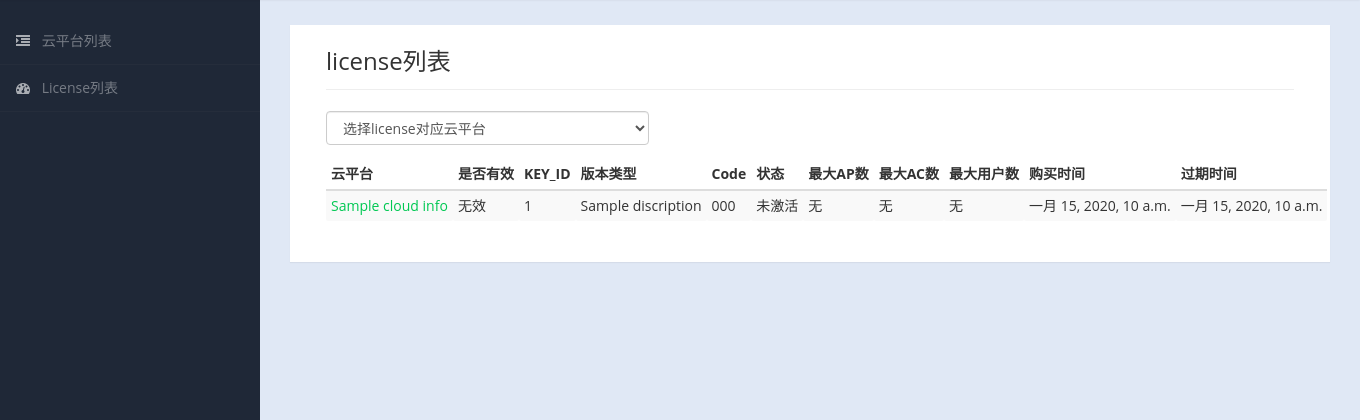
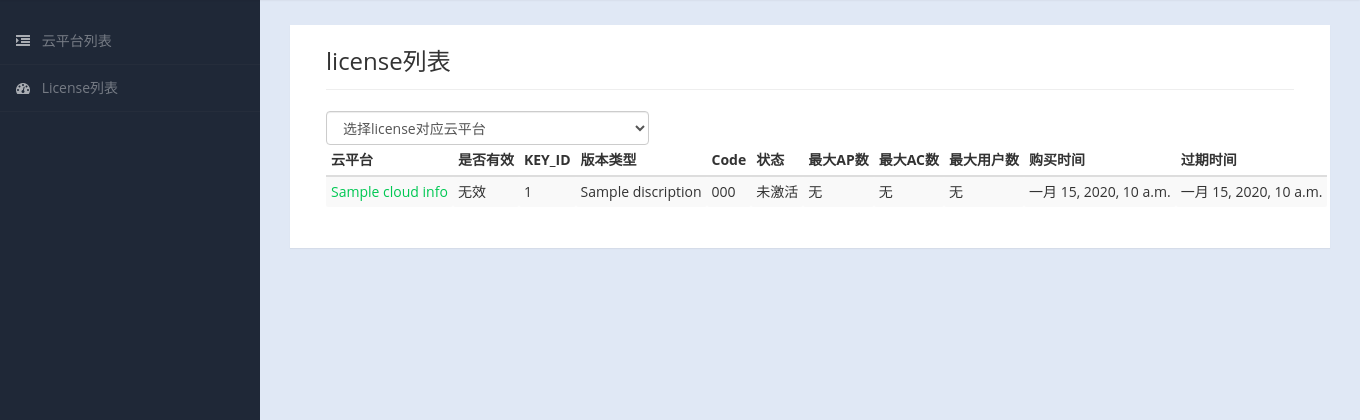
Before and after one commit to lorie-yy/WeChat-R-P_C-API, a Django app: template bdlicense/adminbd/templates/index.html in a window 1360 px wide. Shown: the part 62-482 px from the top of the page. Run offline with Django 3.2, Linux system fonts and the light colour scheme; the template is opened without the code that fills it: most values are stand-ins (such as "Sample title", 1, 10 or a date in 2020); data that the repository does not hold is empty; some libraries are stand-ins or nearby versions.

Commit message:
some bug

```diff
--- a/bdlicense/adminbd/templates/index.html
+++ b/bdlicense/adminbd/templates/index.html
@@ -11,7 +11,6 @@
                     <hr/>
                 </div>
                 <div class="panel-body">
-                    <div class="clearfix">
                         <div class="col-sm-4 left" style="padding: 0">
                             <select onchange="selectCloud()" class="form-control" id="cloud_info" name="cloud_info" >
                                 <option value="" disabled="" selected="">选择license对应云平台</option>
@@ -20,11 +19,6 @@
                                 {% endfor %}
                             </select>
                         </div>
-                    </div>
-
-                    <div class="clearfix col-md-2 col-md-offset-10" style="margin-top: 13px;">
-
-                    </div>
                     <table class="table table-striped table-condensed table-hover responsive-table">
                         <thead>
                             <tr>
--- a/bdlicense/adminbd/templates/user_added.html
+++ b/bdlicense/adminbd/templates/user_added.html
@@ -36,7 +36,7 @@
                                 <label class="col-sm-3 control-label" for="super_user" >管理员等级:</label>
                                 <div class="col-sm-4">
                                     <select onchange="func()" class="form-control" id="super_user" name="super_user" >
-                                        <option id="bao-month" value="2">工厂管理员</option>
+{#                                        <option id="bao-month" value="2">工厂管理员</option>#}
                                         <option id="bao-month" value="1">超级管理员</option>
                                         <option id="bao-month" value="0">销售管理员</option>
                                     </select>
--- a/bdlicense/adminbd/templates/user_list.html
+++ b/bdlicense/adminbd/templates/user_list.html
@@ -24,7 +24,6 @@
                     <hr/>
                 </div>
                 <div class="panel-body">
-                    <div class="clearfix">
                     <table class="table table-striped table-condensed table-hover">
                         <thead>
                             <tr>
@@ -40,7 +39,7 @@
                                      <tr>
                                         <td>{{ user.id }}</td>
                                         <td>{{ user.username }}</td>
-                                         {% if user.is_superuser == 0%}
+                                         {% if user.is_superuser == 0 %}
                                             <td>销售用户</td>
                                          {% elif user.is_superuser == 1 %}
                                              <td>超级用户</td>
@@ -71,7 +70,6 @@
                     </table>
                 </div>
             </div>
-        </div>
 
     <script>
         function selectCloud(){
--- a/bdlicense/db/init_license_type.sql
+++ b/bdlicense/db/init_license_type.sql
@@ -5,6 +5,7 @@ INSERT INTO adminbd_licensetype (id,type,discription) VALUES (3,'4','大数据
 
 INSERT INTO auth_user(username, password,is_staff,is_active,is_superuser) VALUES ('root', 'pbkdf2_sha256$20000$VLpgVrkzqlIA$xD0KuNxejkse6lLac4pync5covu1WLLWx2LZpHQ27to=',1,1,1);
 INSERT INTO auth_user(username, password,is_staff,is_active,is_superuser) VALUES ('bdyun', 'pbkdf2_sha256$20000$VLpgVrkzqlIA$xD0KuNxejkse6lLac4pync5covu1WLLWx2LZpHQ27to=',1,1,0);
+INSERT INTO auth_user(username, password,is_staff,is_active,is_superuser) VALUES ('license', 'pbkdf2_sha256$20000$VLpgVrkzqlIA$xD0KuNxejkse6lLac4pync5covu1WLLWx2LZpHQ27to=',1,1,2);
 
 INSERT INTO adminbd_licenseparams(id,cloudRankName,maxAPs,maxACs,maxUsers) VALUES (1,'低配',128,128,9999);
 INSERT INTO adminbd_licenseparams(id,cloudRankName,maxAPs,maxACs,maxUsers) VALUES (2,'中配',256,256,99999);
```
